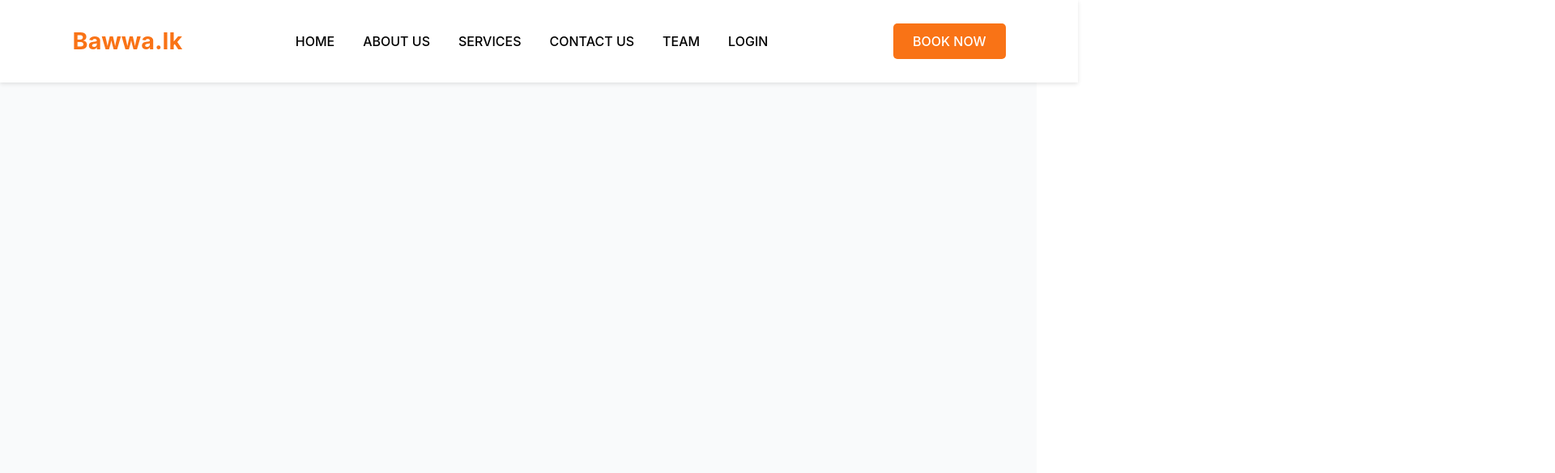
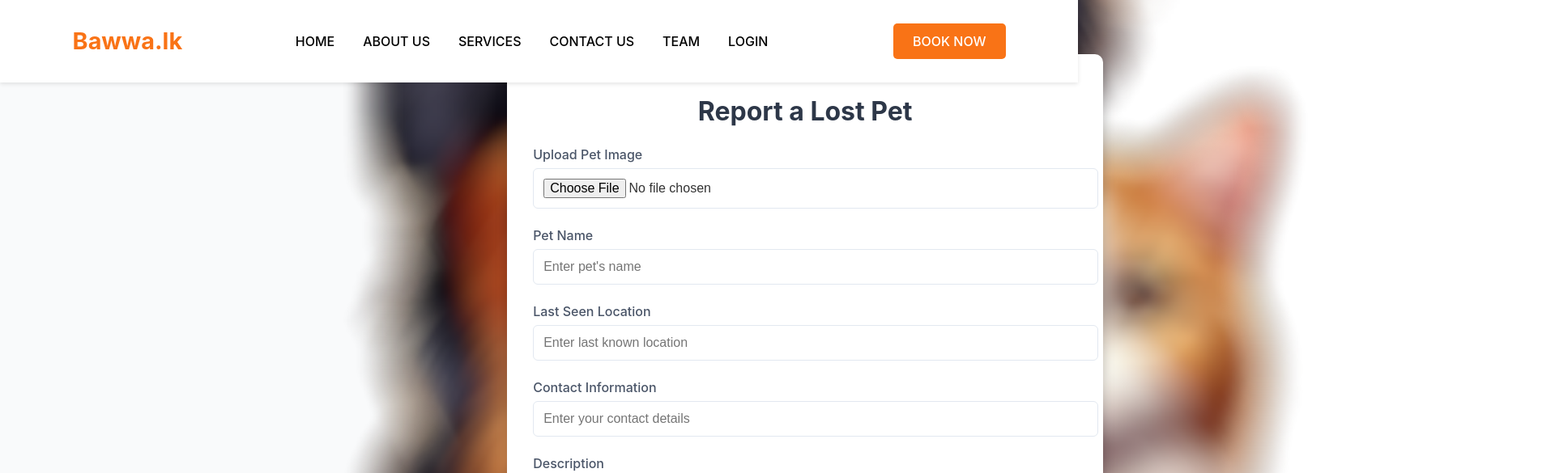
Before and after one commit to jayanikalansooriya24/Bawwa.lk, a React (Vite) app in the folder frontend/: page /lostpet in a window 1280 px wide. Shown: the top 585 px of the page at 81% size, 1920 px wide, since content can reach past the window. Built offline with nearby package versions, Linux system fonts and the light colour scheme.

Commit message:
lost pet
complete lost pet and registration pet and user

```diff
--- a/frontend/src/App.jsx
+++ b/frontend/src/App.jsx
@@ -6,6 +6,8 @@ import Footer from "./Components/footer/footer";
 import Register from "./Pages/Registration/Register";
 import Feedback from "./Pages/Feedback/feedback";
 import Userprofile from "./Pages/Userprofile/userprofile";
+import Lostpet from "./Pages/Lostpet/lostpet";
+
 
 function App() {
   return (
@@ -17,6 +19,7 @@ function App() {
           <Route path="/register" element={<Register />} />
           <Route path="/feedback" element={<Feedback />} /> {/* Add Feedback Route */}
           <Route path="/userprofile" element={<Userprofile />} /> {/* Add User Profile Route */}
+          <Route path="/lostpet" element={<Lostpet />} /> {/* Add Lost Pet Route */}
         </Routes>
       </div>
       <Footer />
--- /dev/null
+++ b/frontend/src/Pages/Lostpet/lostpet.css
@@ -0,0 +1,131 @@
+/* Background styling */
+.bg-gray-100 {
+  background: url('../../assets/1.png') no-repeat center center;
+  background-size: cover;
+  min-height: 100vh;
+  width: 440%;
+  display: flex;
+  align-items: center;
+  justify-content: center;
+}
+
+
+.p-6 {
+  padding: 1.5rem;
+
+}
+
+.min-h-screen {
+  min-height: 100vh;
+  align-items: center;
+}
+
+.text-3xl {
+  font-size: 2rem;
+  font-weight: bold;
+  color: #2d3748;
+  width: 100%;
+}
+
+.font-bold {
+  font-weight: 700;
+}
+
+.text-center {
+  text-align: center;
+}
+
+.mb-6 {
+  margin-bottom: 1.5rem;
+  width: 100%;
+}
+
+.max-w-2xl {
+  max-width: 42rem;
+  margin: auto;
+  background: rgba(255, 255, 255, 0.9);
+  border-radius: 10px;
+  box-shadow: 0 10px 25px rgba(0, 0, 0, 0.2);
+  padding: 2rem;
+  width: 100%;
+  align-items: center;
+}
+
+.bg-white {
+  background-color: white;
+  width: 100%;
+  align-items: center;
+}
+
+.rounded-lg {
+  border-radius: 10px;
+  width: 100%;
+}
+
+.shadow-md {
+  box-shadow: 0 5px 15px rgba(0, 0, 0, 0.2);
+}
+
+.mb-4 {
+  margin-bottom: 1rem;
+  width: 100%;
+}
+
+.block {
+  display: block;
+  width: 100%;
+}
+
+.text-gray-700 {
+  color: #4a5568;
+}
+
+.font-medium {
+  font-weight: 500;
+}
+
+.w-full {
+  width: 100%;
+}
+
+.p-2 {
+  padding: 0.75rem;
+  font-size: 1rem;
+  width: 100%;
+}
+
+.border {
+  border: 1px solid #e2e8f0;
+  transition: border 0.3s;
+  width: 100%;
+}
+
+.border:hover {
+  border-color: #4299e1;
+}
+
+.rounded-md {
+  border-radius: 0.375rem;
+}
+
+textarea {
+  resize: vertical;
+}
+
+button {
+  transition: all 0.3s ease-in-out;
+}
+
+.bg-blue-500 {
+  background-color: #4299e1;
+  transition: background 0.3s;
+}
+
+.text-white {
+  color: white;
+}
+
+.hover\:bg-blue-600:hover {
+  background-color: #3182ce;
+  transform: scale(1.05);
+}
--- /dev/null
+++ b/frontend/src/Pages/Lostpet/lostpet.jsx
@@ -0,0 +1,57 @@
+import React, { useState } from "react";
+import "./lostpet.css";
+
+const LostPet = () => {
+  const [image, setImage] = useState(null);
+
+  const handleImageChange = (event) => {
+    const file = event.target.files[0];
+    if (file) {
+      const imageUrl = URL.createObjectURL(file);
+      setImage(imageUrl);
+    }
+  };
+
+  return (
+    <div className="p-6 bg-gray-100 min-h-screen">
+      <div className="max-w-2xl mx-auto bg-white p-6 rounded-lg shadow-md">
+        <h1 className="text-3xl font-bold text-center mb-6">Report a Lost Pet</h1>
+
+        {/* Image Upload */}
+        <div className="mb-4">
+          {image && <img src={image} alt="Lost Pet" className="w-full h-64 object-cover rounded-md mb-4" />}
+          <label className="block text-gray-700 font-medium mb-2">Upload Pet Image</label>
+          <input type="file" accept="image/*" onChange={handleImageChange} className="w-full p-2 border rounded-md" />
+        </div>
+
+        <form>
+          <div className="mb-4">
+            <label className="block text-gray-700 font-medium mb-2">Pet Name</label>
+            <input type="text" className="w-full p-2 border rounded-md" placeholder="Enter pet's name" />
+          </div>
+
+          <div className="mb-4">
+            <label className="block text-gray-700 font-medium mb-2">Last Seen Location</label>
+            <input type="text" className="w-full p-2 border rounded-md" placeholder="Enter last known location" />
+          </div>
+
+          <div className="mb-4">
+            <label className="block text-gray-700 font-medium mb-2">Contact Information</label>
+            <input type="text" className="w-full p-2 border rounded-md" placeholder="Enter your contact details" />
+          </div>
+
+          <div className="mb-4">
+            <label className="block text-gray-700 font-medium mb-2">Description</label>
+            <textarea className="w-full p-2 border rounded-md" rows="4" placeholder="Provide additional details"></textarea>
+          </div>
+
+          <button className="w-full bg-blue-500 text-white p-2 rounded-md hover:bg-blue-600">
+            Submit Report
+          </button>
+        </form>
+      </div>
+    </div>
+  );
+};
+
+export default LostPet;
--- a/frontend/src/Pages/Userprofile/userprofile.jsx
+++ b/frontend/src/Pages/Userprofile/userprofile.jsx
@@ -1,34 +1,97 @@
-import React, { useState, useEffect } from "react";
+import React, { useState, useRef } from "react";
 import { FaUser, FaPaw, FaEnvelope, FaPhone, FaCalendarAlt } from "react-icons/fa";
+import { Upload, X, Venus, Mars } from "lucide-react";
+import "./UserProfile.css"; // Ensure you have a CSS file for styling
 
 const UserProfile = () => {
-  const [profile, setProfile] = useState(null);
+  const fileInputRef = useRef(null);
 
-  useEffect(() => {
-    const storedProfile = JSON.parse(localStorage.getItem("userProfile"));
-    if (storedProfile) setProfile(storedProfile);
-  }, []);
+  const [profileData, setProfileData] = useState({
+    user: { firstName: "John", lastName: "Doe", email: "johndoe@example.com", phone: "123-456-7890" },
+    pet: { name: "Buddy", breed: "Golden Retriever", age: "3", gender: "male", birthdate: "2021-05-12", image: null }
+  });
+
+  const [editing, setEditing] = useState(false);
+
+  const handleChange = (e, section) => {
+    const { name, value } = e.target;
+    setProfileData((prev) => ({
+      ...prev,
+      [section]: { ...prev[section], [name]: value }
+    }));
+  };
+
+  const handleImageUpload = (e) => {
+    const file = e.target.files?.[0];
+    if (file) {
+      const reader = new FileReader();
+      reader.onloadend = () =>
+        setProfileData((prev) => ({
+          ...prev,
+          user: { ...prev.user, image: reader.result }
+        }));
+      reader.readAsDataURL(file);
+    }
+  };
+
+  const removeImage = () => {
+    setProfileData((prev) => ({
+      ...prev,
+      user: { ...prev.user, image: null }
+    }));
+    if (fileInputRef.current) fileInputRef.current.value = "";
+  };
 
   return (
-    <div className="profile-container">
-      <h2><FaUser /> User Profile</h2>
-      {profile ? (
-        <>
-          <p><strong>Name:</strong> {profile.user.firstName} {profile.user.lastName}</p>
-          <p><strong>Email:</strong> {profile.user.email}</p>
-          <p><strong>Phone:</strong> {profile.user.phone}</p>
+    <div className="user-profile-container">
+      <h1>User Profile</h1>
 
-          <h3><FaPaw /> Pet Information</h3>
-          <p><strong>Pet Name:</strong> {profile.pet.name}</p>
-          <p><strong>Breed:</strong> {profile.pet.breed}</p>
-          <p><strong>Birthdate:</strong> {profile.pet.birthdate || "N/A"}</p>
-          <p><strong>Age:</strong> {profile.pet.age}</p>
+      <div className="profile-card">
+        <div className="profile-image">
+          {profileData.user.image ? (
+            <img src={profileData.user.image} alt="Profile" />
+          ) : (
+            <div className="image-placeholder">No Profile Image</div>
+          )}
+          <label className="upload-label">
+            <Upload /> Upload Profile Picture
+            <input type="file" ref={fileInputRef} onChange={handleImageUpload} hidden />
+          </label>
+          {profileData.user.image && <button onClick={removeImage}><X /> Remove</button>}
+        </div>
 
-          {profile.pet.image && <img src={profile.pet.image} alt="Pet" className="pet-image" />}
-        </>
-      ) : (
-        <p>No profile data found.</p>
-      )}
+        <div className="profile-info">
+          {!editing ? (
+            <>
+              <p><FaUser /> <strong>Name:</strong> {profileData.user.firstName} {profileData.user.lastName}</p>
+              <p><FaEnvelope /> <strong>Email:</strong> {profileData.user.email}</p>
+              <p><FaPhone /> <strong>Phone:</strong> {profileData.user.phone}</p>
+              <h3><FaPaw /> Pet Details</h3>
+              <p><strong>Name:</strong> {profileData.pet.name}</p>
+              <p><strong>Breed:</strong> {profileData.pet.breed}</p>
+              <p><strong>Age:</strong> {profileData.pet.age} years</p>
+              <p><strong>Birthdate:</strong> {profileData.pet.birthdate}</p>
+              <p><strong>Gender:</strong> {profileData.pet.gender === "male" ? <Mars /> : <Venus />} {profileData.pet.gender}</p>
+              <button onClick={() => setEditing(true)}>Edit Profile</button>
+            </>
+          ) : (
+            <>
+              <input type="text" name="firstName" value={profileData.user.firstName} onChange={(e) => handleChange(e, "user")} placeholder="First Name" />
+              <input type="text" name="lastName" value={profileData.user.lastName} onChange={(e) => handleChange(e, "user")} placeholder="Last Name" />
+              <input type="email" name="email" value={profileData.user.email} onChange={(e) => handleChange(e, "user")} placeholder="Email" />
+              <input type="tel" name="phone" value={profileData.user.phone} onChange={(e) => handleChange(e, "user")} placeholder="Phone Number" />
+
+              <h3><FaPaw /> Edit Pet Details</h3>
+              <input type="text" name="name" value={profileData.pet.name} onChange={(e) => handleChange(e, "pet")} placeholder="Pet Name" />
+              <input type="text" name="breed" value={profileData.pet.breed} onChange={(e) => handleChange(e, "pet")} placeholder="Breed" />
+              <input type="text" name="age" value={profileData.pet.age} onChange={(e) => handleChange(e, "pet")} placeholder="Age" />
+              <input type="date" name="birthdate" value={profileData.pet.birthdate} onChange={(e) => handleChange(e, "pet")} />
+
+              <button onClick={() => setEditing(false)}>Save</button>
+            </>
+          )}
+        </div>
+      </div>
     </div>
   );
 };
```
Also changed, not shown: frontend/src/Pages/Losspet/losspet.css (deleted), frontend/src/Pages/Losspet/losspet.jsx (deleted), frontend/src/Pages/Userprofile/userprofile.css (indentation only).
